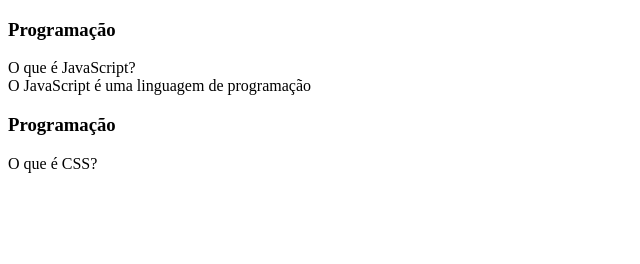
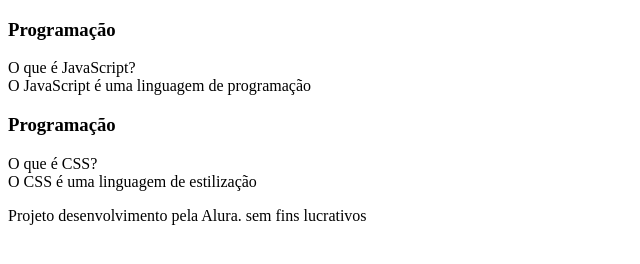
Before and after one commit to ALEXANDREBRUNETTI1A/Flashcard, a plain HTML site: page index.html in a window 1280 px wide. Shown: the whole page, without its empty margins (0-640 px from the left). Drawn offline with Linux system fonts and the light colour scheme.

Commit message:
Update index.html

```diff
--- a/index.html
+++ b/index.html
@@ -25,10 +25,16 @@
                     <div class="cartao_conteudo_pergunta">
                         O que é CSS?
                     </div>
+                    <div class="cartao_conteudo_resposta">
+                        O CSS é uma linguagem de estilização
+                    </div>
                 </div>
             </article>
         </section>
     </main>
+    <footer>
+        <p>Projeto desenvolvimento pela Alura. sem fins lucrativos</p>
+    </footer>
 
 </body>
 </html>
```
